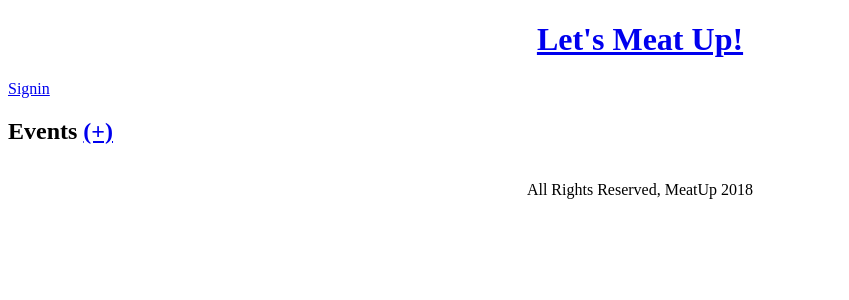
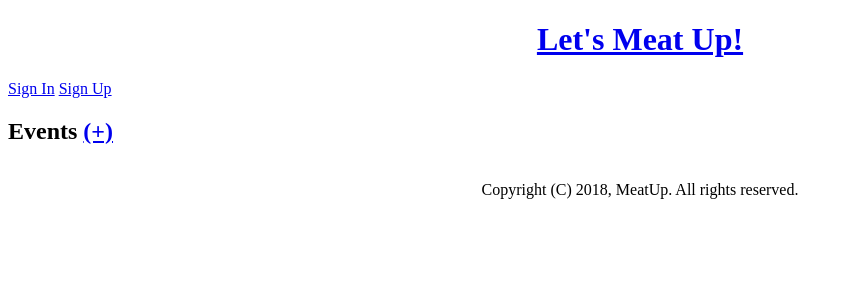
Before and after one commit to laynahgao/gaproject2-Meatup, a Django app: page /events/ in a window 1280 px wide. Shown: the top 300 px of the page, without its empty margins (0-849 px from the left). Run offline with Django 3.2, Linux system fonts and the light colour scheme; data that the repository does not hold is empty.

Commit message:
fix navigation options

```diff
--- a/meatup/templates/base.html
+++ b/meatup/templates/base.html
@@ -19,9 +19,10 @@
     <div class="user-info">
       {% if user and user.is_authenticated %}
           Welcome, {{ user.username }}
-          <a href="{% url 'logout' %}">Signout</a>
+          <a href="{% url 'logout' %}">Sign Out</a>
       {% else %}
-          <a href="{% url 'login' %}">Signin</a>
+          <a href="{% url 'login' %}">Sign In</a>
+          <a href="{% url 'signup' %}">Sign Up</a>
       {% endif %}
     </div>
 </nav>
@@ -32,7 +33,7 @@
 
   <footer>
     <div>
-      <p>All Rights Reserved, MeatUp 2018</p>
+      <p>Copyright (C) 2018, MeatUp. All rights reserved.</p>
     </div>
   </footer>
 
```
